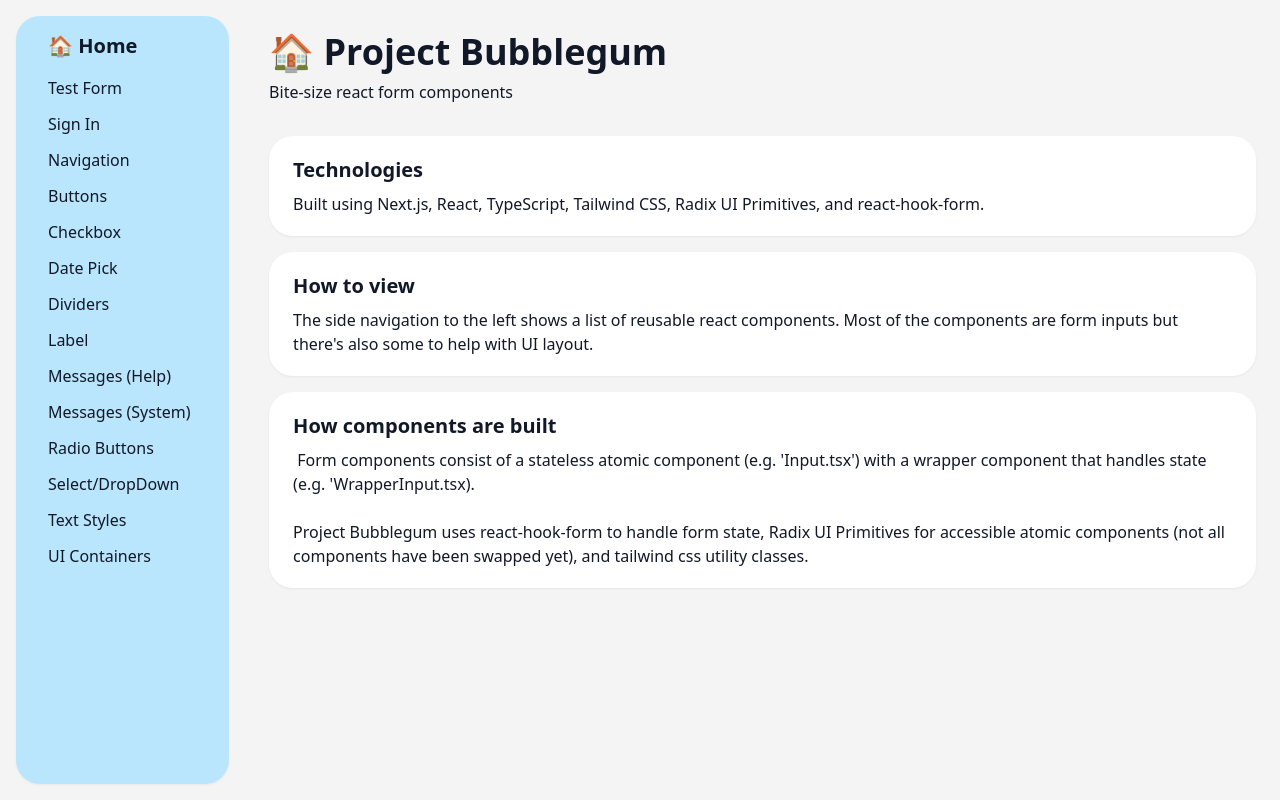
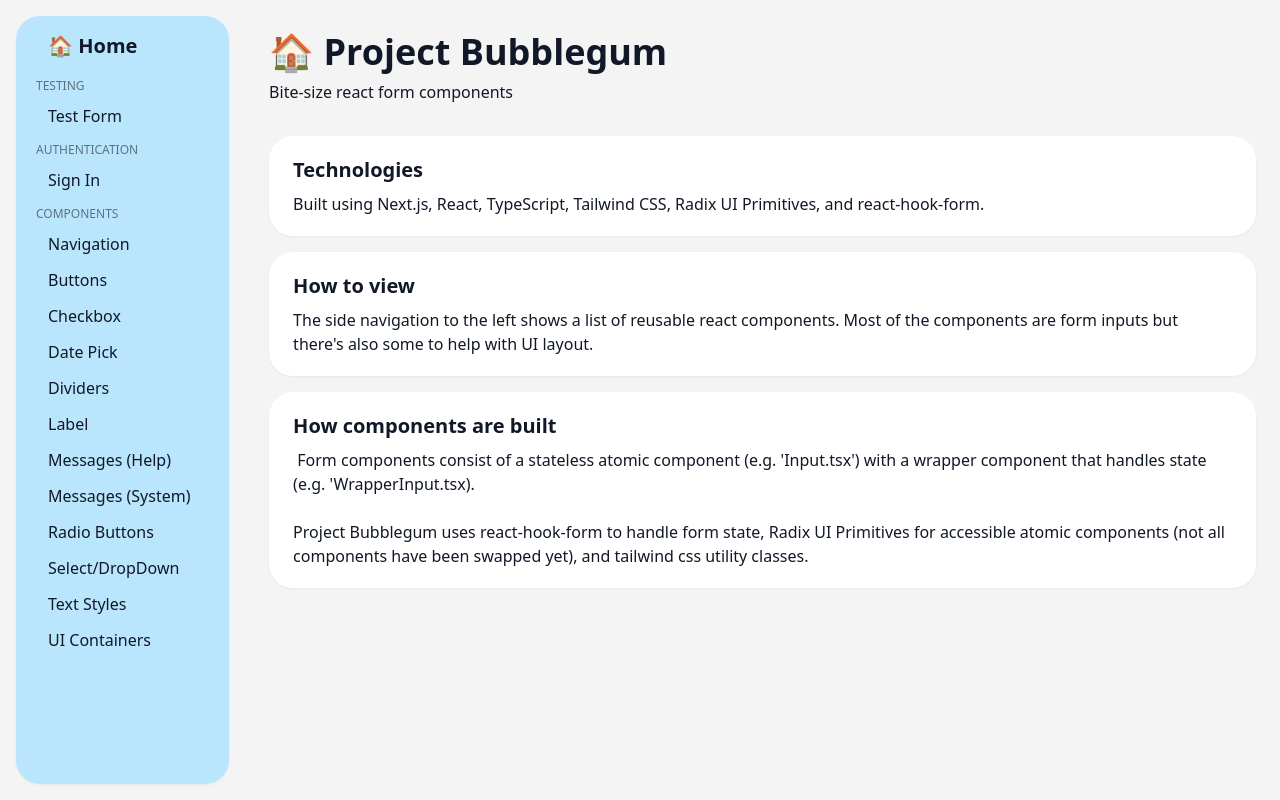
Before and after one commit to tayv/Project-Bubblegum, a Next.js app: page / in a window 1280 px wide. Built offline with nearby package versions, Linux system fonts and the light colour scheme.

Commit message:
Added group title styling to side nav

```diff
--- a/components/layout/LayoutContainerSide.tsx
+++ b/components/layout/LayoutContainerSide.tsx
@@ -8,8 +8,11 @@ const LayoutContainerSide = ({children}: any) => {
     <div className="flex flex-col h-screen bg-zinc-100">
       <div className="flex flex-1 overflow-hidden">
         <SideNav articleList={[
+          {title: "Testing", groupTitle: true},
           {title: "Test Form", path: "/forms/test-form"},
+          {title: "Authentication", groupTitle: true},
           {title: "Sign In", path: "/auth/sign-in"},
+          {title: "Components", groupTitle: true},
           {title: "Navigation", path: "/forms/navigation-article"},
           {title: "Buttons", path: "/forms/buttons-article"},
           {title: "Checkbox", path: "/forms/checkbox-article"},
--- a/components/layout/SideNav.tsx
+++ b/components/layout/SideNav.tsx
@@ -3,7 +3,7 @@ import { useRouter } from 'next/router'
 import classNames from 'classnames'
 
 type SideNavStyle = "selected" | "notSelected"
-type ArticleList = {title: string, path: string}[] // This is the list of articles that will be displayed in the side nav
+type ArticleList = {title: string, path?: string, groupTitle?: boolean}[] // This is the list of articles that will be displayed in the side nav
 export type SideNavProps = { articleList: ArticleList }
 
 const SideNav: FC<SideNavProps> = ({
@@ -32,10 +32,17 @@ const SideNav: FC<SideNavProps> = ({
         {
           // The side nav is made up of these list items
           articleList.map((article) => {
+
+
+
             // Used by classnames to set the correct css style
             let isSelected: SideNavStyle = (asPath === article.path) ? "selected" : "notSelected"
+
+
             return (
               <li key={article.title.toString()}>
+              {
+                !article.groupTitle ?
                   <a
                     href={article.path}
                     className={classNames([
@@ -45,6 +52,8 @@ const SideNav: FC<SideNavProps> = ({
                   >
                     <span className="flex-1 ml-2 whitespace-nowrap">{article.title}</span>
                   </a>
+                : <span className="flex-1  whitespace-nowrap uppercase text-xs opacity-50 ">{article.title}</span> // Group title styling
+              }
               </li>
             )
           } )
```
Lines whose indentation alone changed are shown as unchanged.
